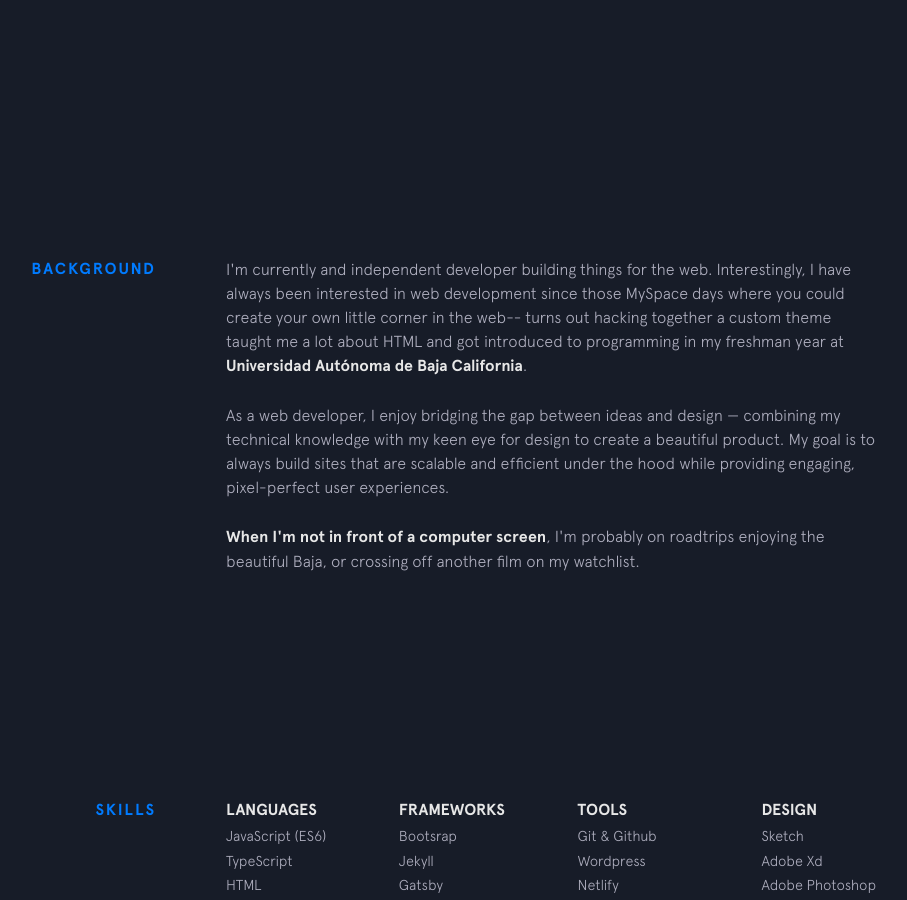
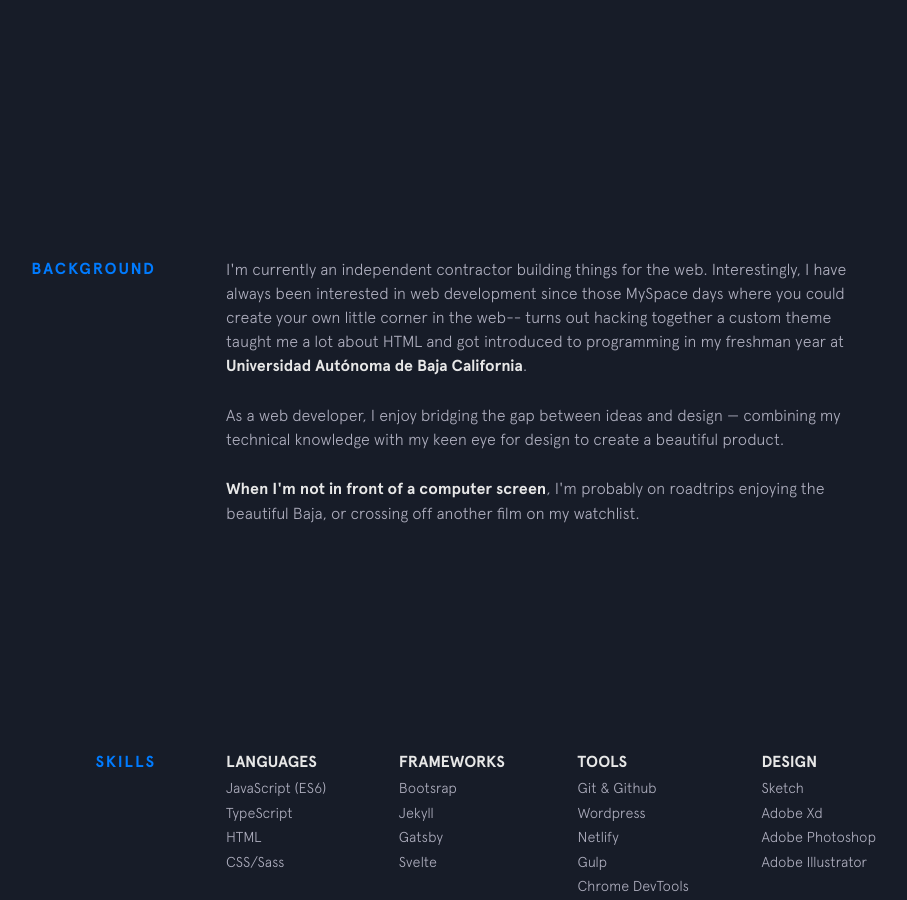
Before and after one commit to ArturReyes/arturreyes.github.io, a Jekyll site: the page built from index.html, in a window 1280 px wide and 900 px high, scrolled down 743 px. Shown: the whole window, without its empty margins (224-1131 px from the left). Built offline with Jekyll 4.4.1, drawn with Linux system fonts in a browser that asks for light colours; nearby versions of some CDN libraries.

Commit message:
removed some excess

```diff
--- a/_includes/background.html
+++ b/_includes/background.html
@@ -2,15 +2,14 @@
   <div class="section__title">Background</div>
   <div class="section__content">
     <p>
-      I'm currently and independent developer building things for the web. Interestingly, I have always been interested in web development since those MySpace
+      I'm currently an independent contractor building things for the web. Interestingly, I have always been interested in web development since those MySpace
       days where you could create your own little corner in the web-- turns out hacking together a custom theme taught me a lot about HTML and got introduced
       to programming in my freshman year at <a class="underline-link" href="http://www.uabc.mx/en/" target="_blank">Universidad Autónoma de Baja California</a>.
     </p>
 
     <p>
       As a web developer, I enjoy bridging the gap between ideas and design &mdash; combining my technical knowledge
-      with my keen eye for design to create a beautiful product. My goal is to always build sites that are scalable
-      and efficient under the hood while providing engaging, pixel-perfect user experiences.
+      with my keen eye for design to create a beautiful product.
     </p>
 
     <p>
```
